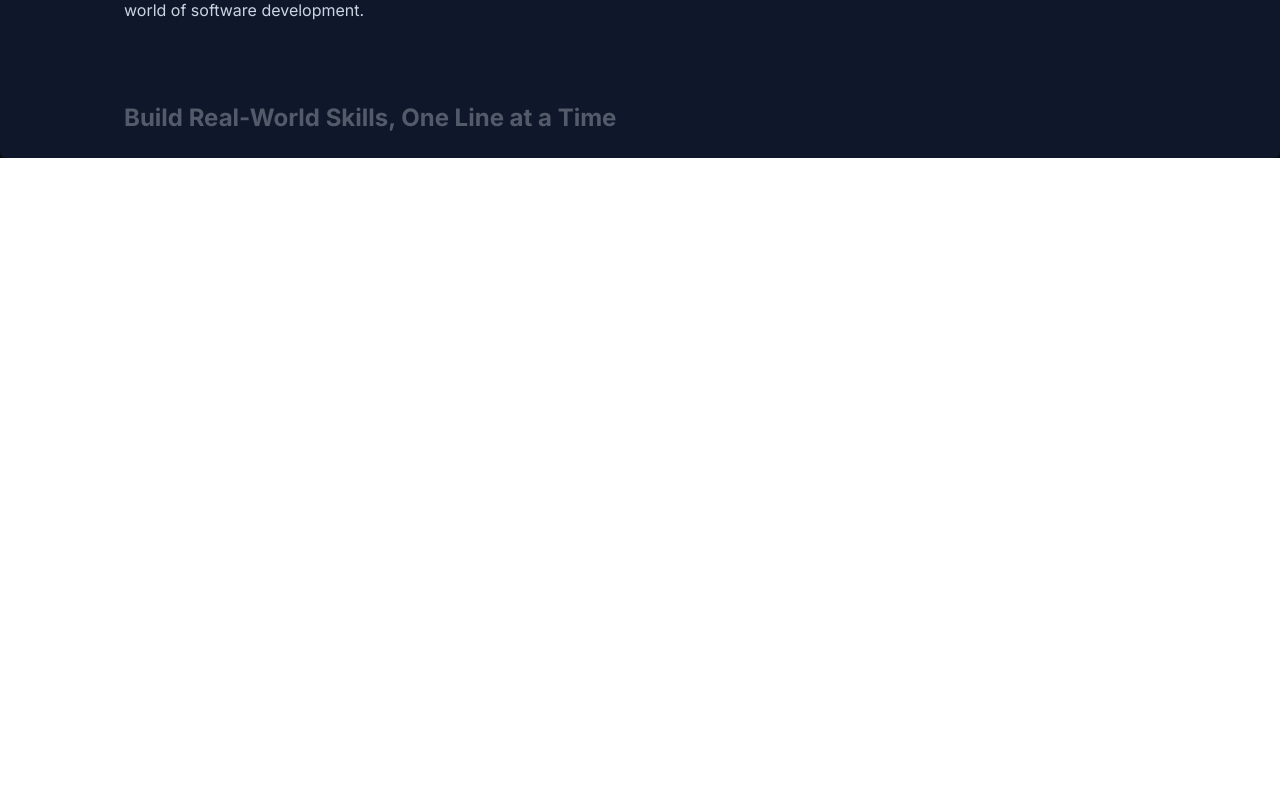
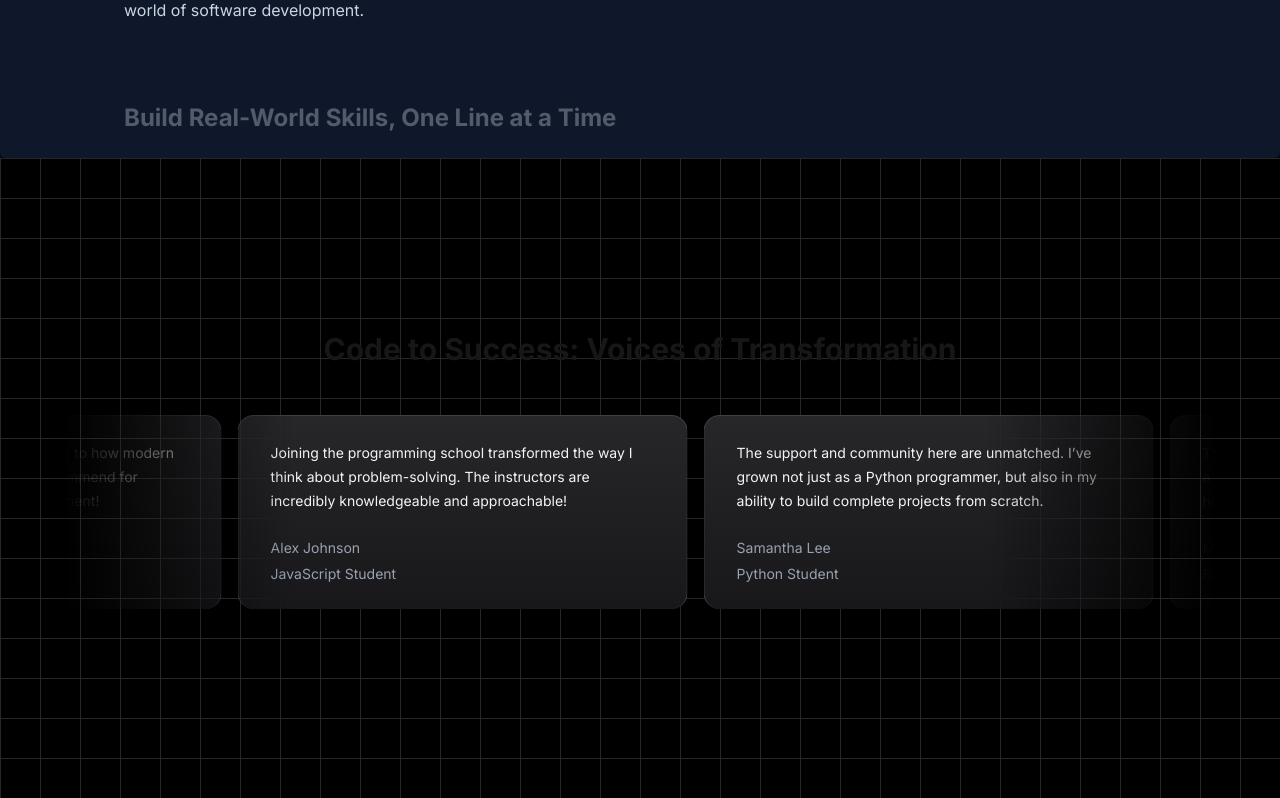
Before and after one commit to hassan2314/next-school, a Next.js app: page / in a window 1280 px wide. Shown: the part 1702-2500 px from the top of the page. Before the commit the page ends 1860 px from the top, so only its background shows below. Built offline with nearby package versions, Linux system fonts and the light colour scheme.

Commit message:
Complete

```diff
--- a/src/app/page.tsx
+++ b/src/app/page.tsx
@@ -1,5 +1,6 @@
 import { Courses } from "@/components/Courses";
 import HeroSection from "@/components/HeroSection";
+import MovingCards from "@/components/MovingCards";
 import WhyUs from "@/components/WhyUs";
 import Image from "next/image";
 
@@ -9,6 +10,7 @@
       <HeroSection />
       <Courses />
       <WhyUs />
+      <MovingCards />
     </main>
   );
 }
--- a/src/components/MovingCards.tsx
+++ b/src/components/MovingCards.tsx
@@ -1,5 +1,6 @@
 "use client";
 import React from "react";
+import { cn } from "@/lib/utils";
 import { InfiniteMovingCards } from "./ui/infinite-moving-cards";
 
 const programmingSchoolTestimonials = [
@@ -36,7 +37,30 @@
 ];
 
 const MovingCards = () => {
-  return <div>MovingCards</div>;
+  return (
+    <div className="h-[40rem] w-full dark:bg-black dark:bg-grid-white/[0.2] relative flex flex-col items-center justify-center overflow-hidden">
+      <div
+        className={cn(
+          "absolute inset-0",
+          "[background-size:40px_40px]",
+          "[background-image:linear-gradient(to_right,#e4e4e7_1px,transparent_1px),linear-gradient(to_bottom,#e4e4e7_1px,transparent_1px)]",
+          "dark:[background-image:linear-gradient(to_right,#262626_1px,transparent_1px),linear-gradient(to_bottom,#262626_1px,transparent_1px)]"
+        )}
+      />
+      <h2 className="text-3xl font-bold text-center mb-8 z-10">
+        Code to Success: Voices of Transformation
+      </h2>
+      <div className="flex justify-center w-full overflow-hidden px-4 sm:px-6 lg:px-8">
+        <div className="w-full max-w-6xl">
+          <InfiniteMovingCards
+            items={programmingSchoolTestimonials}
+            direction="right"
+            speed="slow"
+          />
+        </div>
+      </div>
+    </div>
+  );
 };
 
 export default MovingCards;
```
